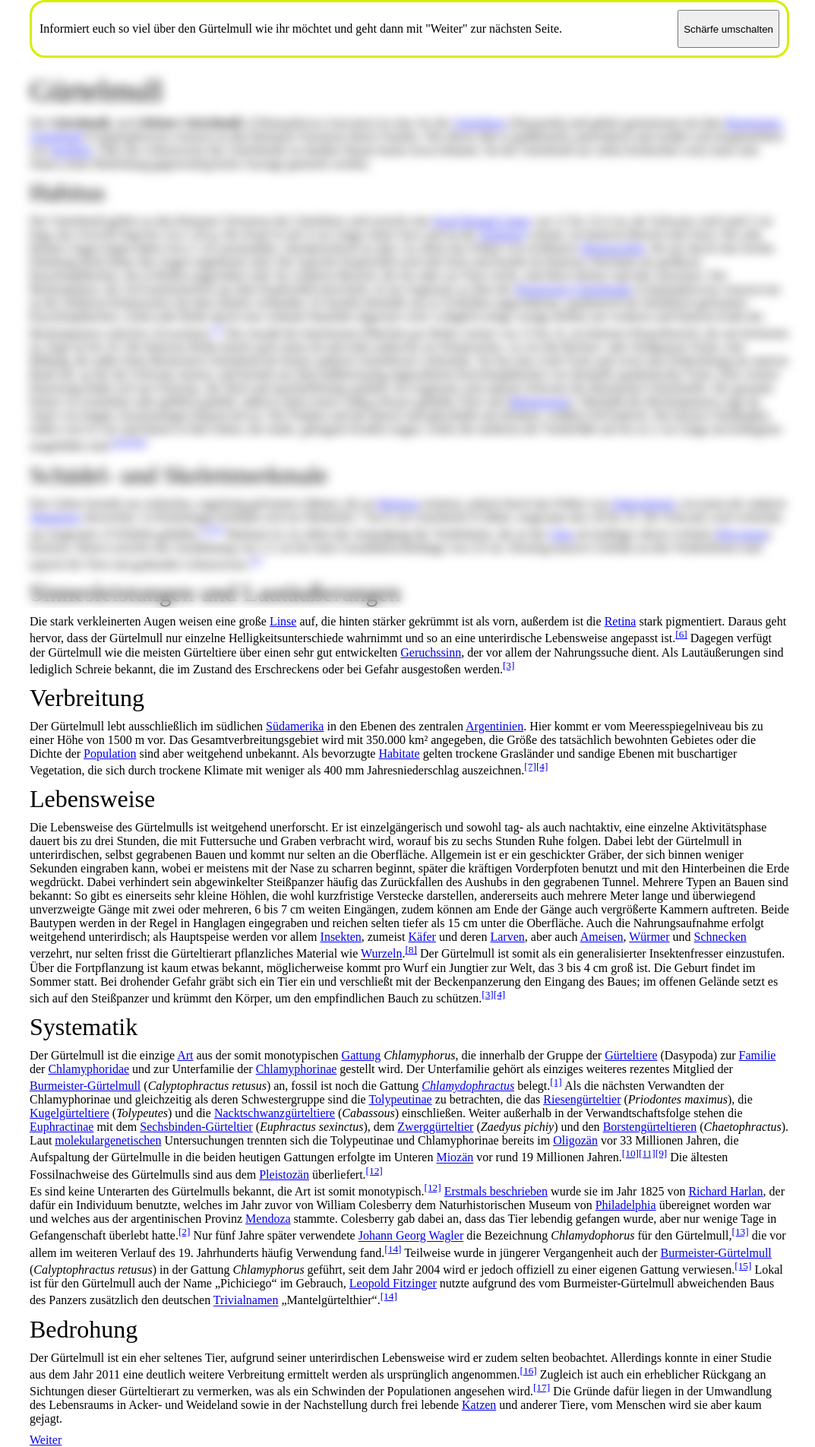
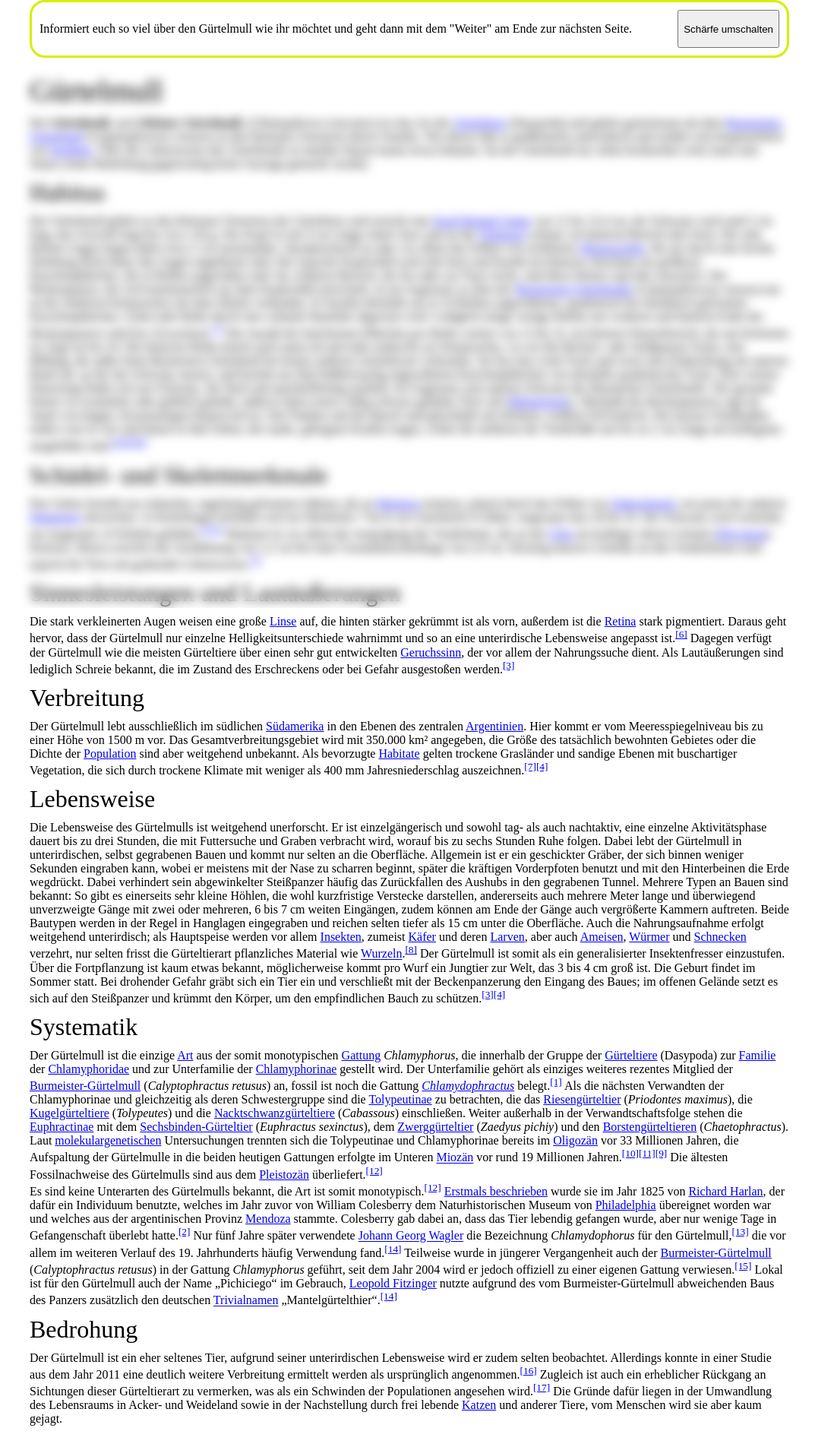
Before and after one commit to ThomasPfeiffer/accessiblity.workshop, a website: page bad/structure.html in a window 1280 px wide. Shown: the top 1904 px of the page at 76% size, without its empty margins (101-1174 px from the left). Drawn offline with Linux system fonts and the light colour scheme.

Commit message:
Improved instructions on structure page

```diff
--- a/bad/structure.css
+++ b/bad/structure.css
@@ -13,5 +13,5 @@
 }
 
 .navigation {
-  margin-top: 10px;
+  margin-top: 50px;
 }
--- a/bad/structure.html
+++ b/bad/structure.html
@@ -14,7 +14,7 @@
       <section class="task">
         <p>
           Informiert euch so viel über den Gürtelmull wie ihr möchtet und geht
-          dann mit "Weiter" zur nächsten Seite.
+          dann mit dem "Weiter" am Ende zur nächsten Seite.
         </p>
         <button
           type="button"
```
